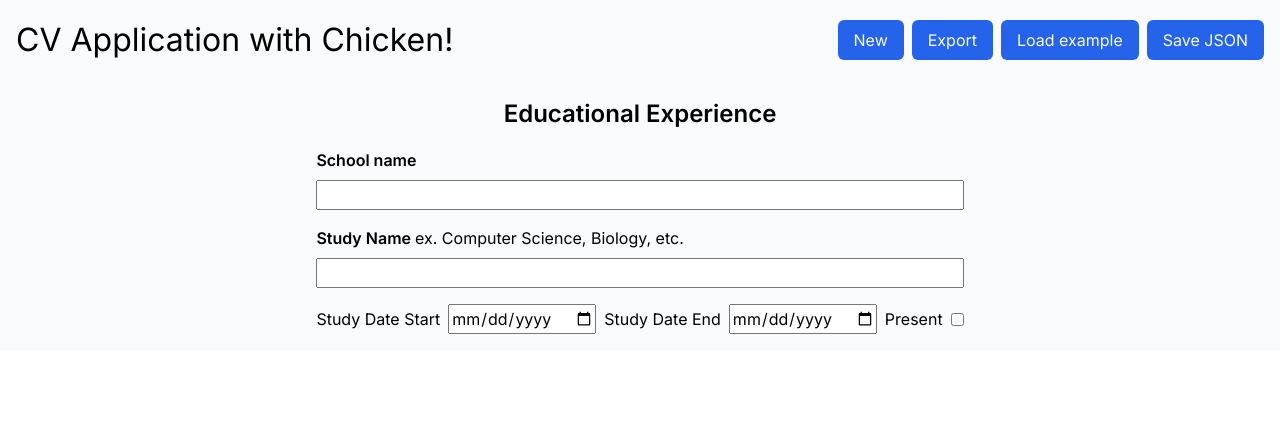
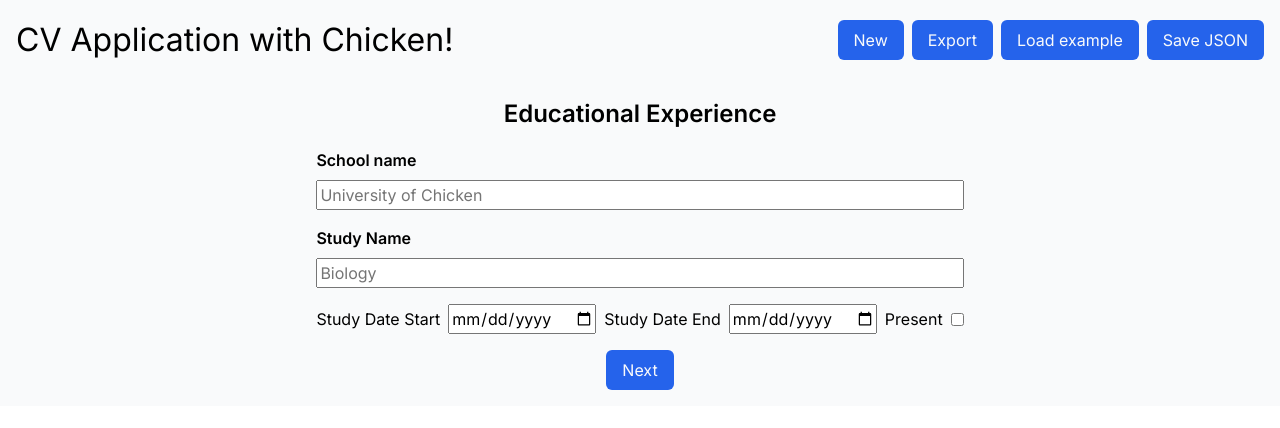
Before and after one commit to AnLaxina/cv-application, a React (Vite) app: page / in a window 1280 px wide. Both pictures are taken after typing "Sample", "name@example.com", "5551234" into the empty fields and a click on the button "Next". Shown: the top 428 px of the page. Built offline with nearby package versions, Linux system fonts and the light colour scheme.

Commit message:
feat(education): add required fields and submission method

```diff
--- a/src/components/Education.jsx
+++ b/src/components/Education.jsx
@@ -1,21 +1,28 @@
 import Date from "./Date.jsx";
+import Button from "./Button.jsx";
+import handleSubmit from "../utils/handleSubmit.js";
 
-export default function Education() {
+export default function Education({submitMethod = formData => console.log(formData), moveMethod}) {
 
     return (
         <section className="general-info">
             <h2>Educational Experience</h2>
-            <div className="inputs">
+            <form className="inputs" onSubmit={(event) => handleSubmit(event, submitMethod, moveMethod)}>
                 <div className="input-newline">
                     <label htmlFor="schoolName">School name</label>
-                    <input id="schoolName" type="text"></input>
+                    <input id="schoolName" name="schoolName" type="text" placeholder="University of Chicken"
+                           required={true}></input>
                 </div>
                 <div className="input-newline">
-                    <label htmlFor="studyName">Study Name <span>ex. Computer Science, Biology, etc.</span></label>
-                    <input id="studyName" type="text"></input>
+                    <label htmlFor="studyName">Study Name</label>
+                    <input id="studyName" name="studyName" type="text" placeholder="Biology" required={true}></input>
                 </div>
                 <Date startDateTitle="Study Date Start" endDateTitle="Study Date End" showPresentOption={true}/>
-            </div>
+
+                <div className="input-inline">
+                    <Button text="Next" type="submit"/>
+                </div>
+            </form>
         </section>
     )
 }
--- a/src/components/Form.jsx
+++ b/src/components/Form.jsx
@@ -8,7 +8,8 @@ import {useState} from "react";
 
 export default function Form() {
     const [currentSection, setSection] = useState(0);
-    const sections = [<General submitMethod={handleSubmission} moveMethod={moveSection}/>, <Education/>, <Experience/>];
+    const sections = [<General submitMethod={handleSubmission} moveMethod={moveSection}/>,
+        <Education submitMethod={handleSubmission} moveMethod={moveSection}/>, <Experience/>];
 
     const isEnd = currentSection >= sections.length - 1;
 
@@ -23,8 +24,8 @@ export default function Form() {
     }
 
     function handleSubmission(formData) {
-        for (const [_, value] of formData) {
-            console.log(value);
+        for (const [key, value] of formData) {
+            console.log(`${key}: ${value}`);
         }
     }
 
```
